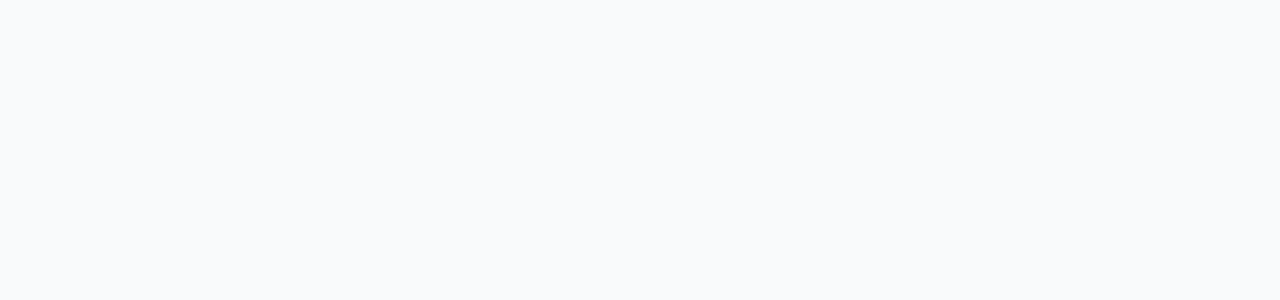
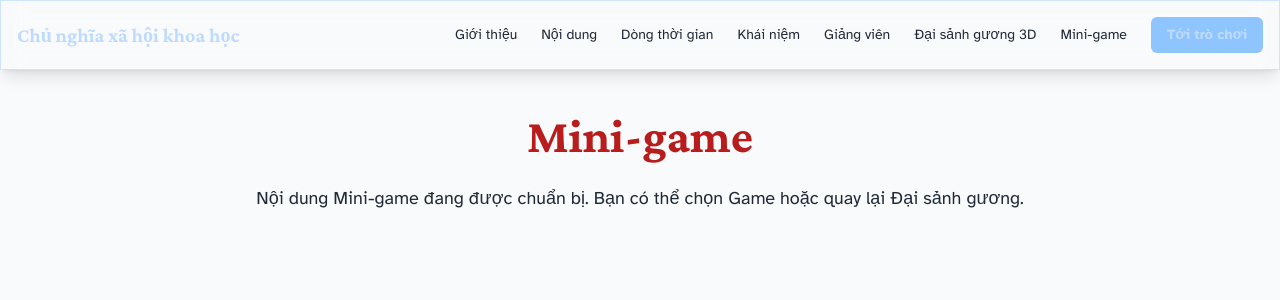
Before and after one commit to AnPhuoc2410/Project-1848, a React (Vite) app: page /mini-game in a window 1280 px wide. Before the commit this address had no page. Shown: the top 300 px of the page. Built offline with nearby package versions, Linux system fonts and the light colour scheme; no server answers.

Commit message:
Feat: update animation, fixing navbar

```diff
--- a/src/App.jsx
+++ b/src/App.jsx
@@ -1,5 +1,11 @@
 import { BrowserRouter, Routes, Route } from 'react-router-dom';
 import ScientificSocialism from './pages/ScientificSocialism';
+import MirrorHall from './pages/MirrorHall';
+import MiniGame from './pages/MiniGame';
+import GameRedirect from './pages/GameRedirect';
+import Lobby from './pages/Lobby';
+import PlayerA from './pages/PlayerA';
+import PlayerB from './pages/PlayerB';
 import './index.css';
 
 const App = () => {
@@ -8,6 +14,12 @@ const App = () => {
       <main className="relative w-screen min-h-screen overflow-x-hidden bg-background text-text">
         <Routes>
           <Route path="/" element={<ScientificSocialism />} />
+          <Route path="/mirror-hall" element={<MirrorHall />} />
+          <Route path="/mini-game" element={<MiniGame />} />
+          <Route path="/game" element={<GameRedirect />} />
+          <Route path="/lobby" element={<Lobby />} />
+          <Route path="/a" element={<PlayerA />} />
+          <Route path="/b" element={<PlayerB />} />
         </Routes>
       </main>
     </BrowserRouter>
--- a/src/components/AnimatedTitle.jsx
+++ b/src/components/AnimatedTitle.jsx
@@ -11,25 +11,27 @@ const AnimatedTitle = ({ title, containerClass }) => {
 
   useEffect(() => {
     const ctx = gsap.context(() => {
-      const titleAnimation = gsap.timeline({
+      const words = containerRef.current?.querySelectorAll('.animated-word');
+      if (!words || words.length === 0) return;
+
+      gsap.set(words, { opacity: 0, y: 24, rotateX: -30, rotateY: 20 });
+
+      gsap.timeline({
         scrollTrigger: {
           trigger: containerRef.current,
           start: '100 bottom',
           end: 'center bottom',
           toggleActions: 'play none none reverse',
         },
+      }).to(words, {
+        opacity: 1,
+        y: 0,
+        rotateX: 0,
+        rotateY: 0,
+        ease: 'power2.out',
+        stagger: 0.03,
+        duration: 0.6,
       });
-
-      titleAnimation.to(
-        '.animated-word',
-        {
-          opacity: 1,
-          transform: 'translate3d(0, 0, 0) rotateY(0deg) rotateX(0deg)',
-          ease: 'power2.inOut',
-          stagger: 0.02,
-        },
-        0
-      );
     }, containerRef);
 
     return () => ctx.revert();
--- a/src/components/Navbar.jsx
+++ b/src/components/Navbar.jsx
@@ -1,45 +1,69 @@
 import React, { useState, useEffect } from 'react';
+import { Link } from 'react-router-dom';
+
+const navLinks = [
+  { href: '/#introduction', label: 'Giới thiệu', type: 'home-hash' },
+  { href: '/#content', label: 'Nội dung', type: 'home-hash' },
+  { href: '/#timeline', label: 'Dòng thời gian', type: 'home-hash' },
+  { href: '/#concepts', label: 'Khái niệm', type: 'home-hash' },
+  { href: '/#instructor', label: 'Giảng viên', type: 'home-hash' },
+  { href: '/mirror-hall', label: 'Đại sảnh gương 3D', type: 'route' },
+  { href: '/mini-game', label: 'Mini-game', type: 'route' },
+
+];
 
 const Navbar = () => {
   const [scrolled, setScrolled] = useState(false);
 
   useEffect(() => {
-    const handleScroll = () => {
-      setScrolled(window.scrollY > 10);
-    };
+    const handleScroll = () => setScrolled(window.scrollY > 10);
     window.addEventListener('scroll', handleScroll);
-    return () => {
-      window.removeEventListener('scroll', handleScroll);
-    };
+    return () => window.removeEventListener('scroll', handleScroll);
   }, []);
 
-  const navLinks = [
-    { href: '#introduction', label: 'Giới thiệu' },
-    { href: '#content', label: 'Nội dung' },
-    { href: '#timeline', label: 'Dòng thời gian' },
-    { href: '#concepts', label: 'Khái niệm' },
-    { href: '#instructor', label: 'Giảng viên' },
-    { href: '#game', label: 'Trò chơi' },
-  ];
+  const containerClass = `fixed inset-x-0 top-0 z-50 transition-colors duration-300 border border-blue-300/40 bg-blue-75/90 backdrop-blur-md shadow-lg`;
+
+  const linkColor = scrolled ? 'text-blue-200' : 'text-blue-200';
 
   return (
-    <nav className={`fixed top-0 left-0 right-0 z-50 transition-colors duration-300 ${scrolled ? 'bg-white shadow-md' : 'bg-transparent'}`}>
+    <nav className={containerClass}>
       <div className="container mx-auto px-4">
         <div className="flex justify-between items-center py-4">
-          <a href="#" className={`text-xl font-bold ${scrolled ? 'text-primary' : 'text-white'}`} style={{ fontFamily: 'var(--font-crimson-pro)' }}>
+          <Link to="/" className={`text-xl font-bold ${linkColor}`} style={{ fontFamily: 'var(--font-crimson-pro)' }}>
             Chủ nghĩa xã hội khoa học
-          </a>
+          </Link>
           <div className="hidden md:flex items-center space-x-6">
-            {navLinks.map((link) => (
+            {navLinks.map((link) => {
+              if (link.type === 'home-hash') {
+                return (
                   <a
                     key={link.href}
                     href={link.href}
-                className={`text-sm font-medium transition-colors duration-300 ${scrolled ? 'text-text hover:text-primary' : 'text-white hover:text-gray-200'}`}
+                    className="text-sm font-medium nav-hover-btn"
                     style={{ fontFamily: 'var(--font-atkinson)' }}
                   >
                     {link.label}
                   </a>
-            ))}
+                );
+              }
+              return (
+                <Link
+                  key={link.href}
+                  to={link.href}
+                  className="text-sm font-medium nav-hover-btn"
+                  style={{ fontFamily: 'var(--font-atkinson)' }}
+                >
+                  {link.label}
+                </Link>
+              );
+            })}
+            <Link
+              to="/game"
+              className="text-sm font-semibold rounded-md bg-blue-300 px-4 py-2 text-blue-200 hover:bg-blue-200 hover:text-blue-300 transition-colors"
+              style={{ fontFamily: 'var(--font-atkinson)' }}
+            >
+              Tới trò chơi
+            </Link>
           </div>
         </div>
       </div>
--- a/src/pages/ScientificSocialism.jsx
+++ b/src/pages/ScientificSocialism.jsx
@@ -71,7 +71,7 @@ const ScientificSocialism = () => {
         <div className="relative z-10 text-center px-4 space-y-6">
           <AnimatedTitle
             title="Chủ Nghĩa <br /> Xã Hội Khoa Học"
-            containerClass="!text-blue-300"
+            containerClass="!text-red-600"
           />
           <p className="text-lg md:text-xl lg:text-2xl text-text mb-4 max-w-3xl mx-auto" style={{ fontFamily: 'var(--font-atkinson)' }}>
             Khóa học nền tảng về tư tưởng và lý luận
@@ -83,7 +83,7 @@ const ScientificSocialism = () => {
       <section id="introduction" className="py-16 md:py-24 scroll-mt-16">
         <div className="container mx-auto px-4">
           <div className="max-w-3xl mx-auto text-center">
-            <AnimatedTitle title="Giới thiệu về khóa học" containerClass="!text-blue-300" />
+            <AnimatedTitle title="Giới thiệu về khóa học" containerClass="!text-red-600" />
             <p className="text-base md:text-lg text-text leading-relaxed text-left">
               Chủ nghĩa xã hội khoa học là một trong ba bộ phận hợp thành của chủ nghĩa Mác - Lênin. Theo nghĩa rộng, đây là sự luận giải từ các góc độ triết học, kinh tế chính trị học và chính trị - xã hội về sự chuyển biến tất yếu của xã hội loài người từ chủ nghĩa tư bản lên chủ nghĩa xã hội và chủ nghĩa cộng sản.
               <br/><br/>
@@ -97,7 +97,7 @@ const ScientificSocialism = () => {
       <section id="content" className="py-16 md:py-24 bg-gray-50 scroll-mt-16">
         <div className="container mx-auto px-4">
           <div className="text-center mb-12">
-            <AnimatedTitle title="Nội dung khóa học" containerClass="!text-blue-300" />
+            <AnimatedTitle title="Nội dung khóa học" containerClass="!text-red-600" />
             <p className="text-base md:text-lg text-text max-w-2xl mx-auto">
               Khám phá các chủ đề cốt lõi của Chủ nghĩa xã hội khoa học qua các chuyên đề sau.
             </p>
@@ -124,7 +124,7 @@ const ScientificSocialism = () => {
       <section id="timeline" className="py-16 md:py-24 scroll-mt-16">
         <div className="container mx-auto px-4">
           <div className="text-center mb-12">
-            <AnimatedTitle title="Dòng thời gian" containerClass="!text-blue-300" />
+            <AnimatedTitle title="Dòng thời gian" containerClass="!text-red-600" />
             <p className="text-base md:text-lg text-text max-w-2xl mx-auto">
               Lịch sử hình thành và phát triển của chủ nghĩa xã hội khoa học qua các cột mốc quan trọng.
             </p>
@@ -134,7 +134,7 @@ const ScientificSocialism = () => {
             {timelineEvents.map((event, index) => (
               <div key={event.id} className={`mb-8 flex justify-between items-center w-full ${index % 2 === 0 ? 'flex-row-reverse left-timeline' : 'right-timeline'}`}>
                 <div className="order-1 w-5/12"></div>
-                <div className="z-20 flex items-center order-1 bg-blue-300 shadow-xl w-8 h-8 rounded-full">
+                <div className="z-20 flex items-center order-1 bg-red-600 shadow-xl w-8 h-8 rounded-full">
                   <h1 className="mx-auto font-semibold text-sm text-white">{event.id}</h1>
                 </div>
                 <div className="order-1 bg-white rounded-lg shadow-xl w-5/12 px-6 py-4">
@@ -152,7 +152,7 @@ const ScientificSocialism = () => {
       <section id="concepts" className="py-16 md:py-24 bg-gray-50 scroll-mt-16">
         <div className="container mx-auto px-4">
           <div className="text-center mb-12">
-            <AnimatedTitle title="Các khái niệm cốt lõi" containerClass="!text-blue-300" />
+            <AnimatedTitle title="Các khái niệm cốt lõi" containerClass="!text-red-600" />
             <p className="text-base md:text-lg text-text max-w-2xl mx-auto">
               Hệ tư tưởng này được xây dựng dựa trên các khái niệm và phạm trù nền tảng sau.
             </p>
@@ -181,7 +181,7 @@ const ScientificSocialism = () => {
               <img src="https://via.placeholder.com/256" alt="Instructor" className="w-full h-full object-cover" />
             </div>
             <div className="text-center md:text-left max-w-lg">
-            <AnimatedTitle title="Giảng viên" containerClass="!text-blue-300" />
+            <AnimatedTitle title="Giảng viên" containerClass="!text-red-600" />
               <h3 className="text-xl font-bold text-primary mb-2">Thầy Lê Minh Trí</h3>
               <p className="text-base text-text leading-relaxed">
                 Với hơn 100 năm kinh nghiệm giảng dạy và nghiên cứu về chủ nghĩa Mác - Lênin, Thầy Lê Minh Trí sẽ mang đến cho bạn những bài giảng sâu sắc, dễ hiểu và gắn liền với thực tiễn Việt Nam. Cùng những game tương tác thú vị, thầy sẽ giúp bạn nắm vững kiến thức và áp dụng hiệu quả vào cuộc sống.
```
Lines whose indentation alone changed are shown as unchanged.
